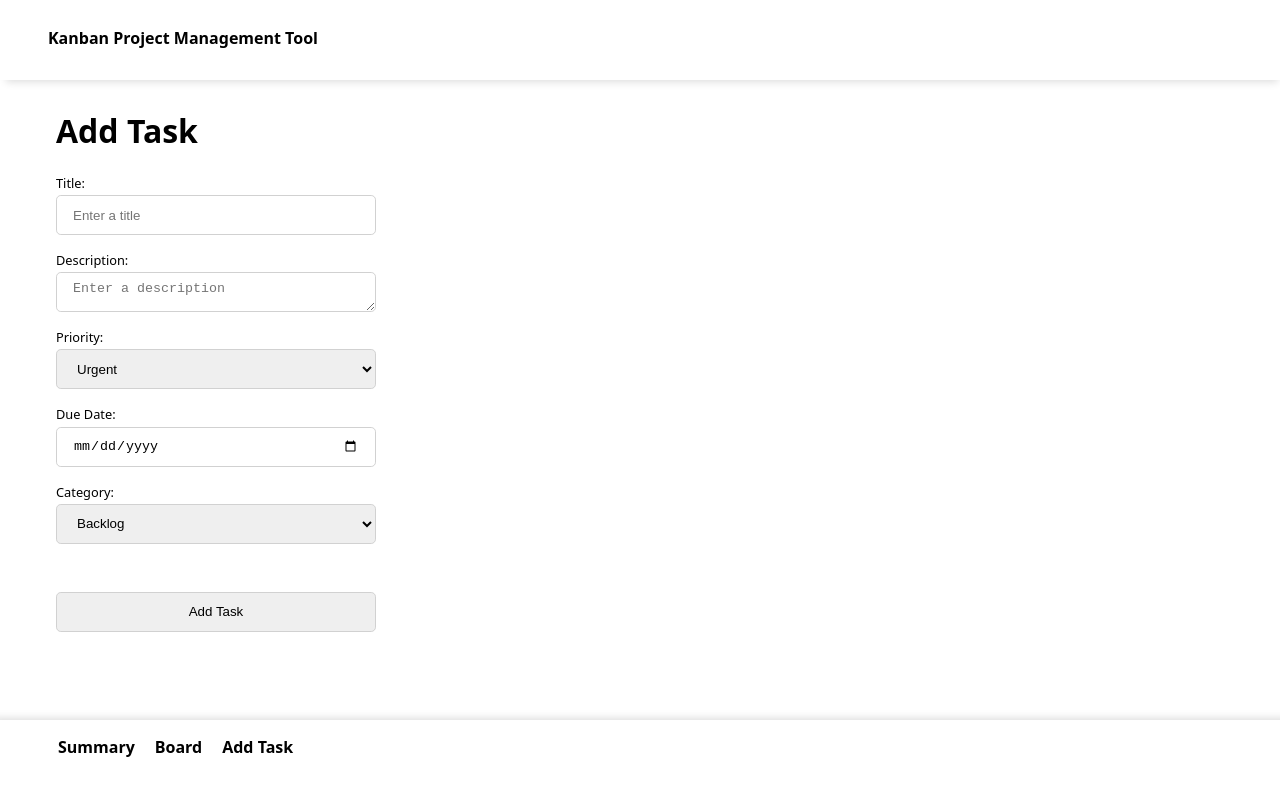
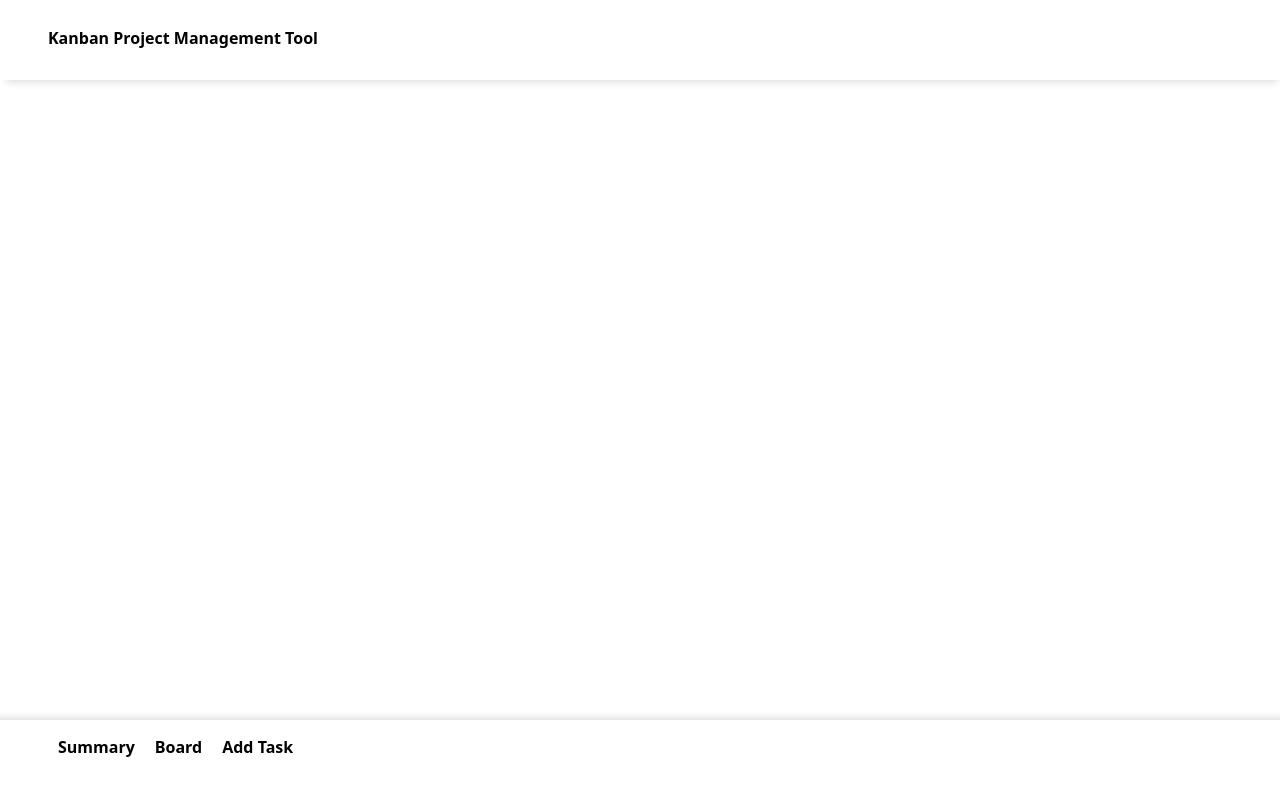
Before and after one commit to KivancUlucan/Capstone-Project, a Next.js app: page /board in a window 1280 px wide. Shown: the top 796 px of the page. Built offline with nearby package versions, Linux system fonts and the light colour scheme.

Commit message:
create task and show it as card on board.js

```diff
--- a/components/TaskCard/TaskCard.js
+++ b/components/TaskCard/TaskCard.js
@@ -1,33 +1,35 @@
 import styled from "styled-components";
 
-export default function TaskCard() {
+export default function TaskCard(data) {
   return (
     <Card>
-      <Title>Title:</Title>
-      <Description>Description:</Description>
-      <Priority>Priority:</Priority>
-      <DueDate>DueDate:</DueDate>
-      <Category>Category:</Category>
+      <Title>Title: {data.task.title}</Title>
+      <Description>Description:{data.task.description} </Description>
+      <Priority>Priority: {data.task.prio}</Priority>
+      <DueDate>DueDate: {data.task.dueDate}</DueDate>
+      <Category>Category: {data.task.category}</Category>
     </Card>
   );
 }
 
 const Card = styled.div`
-  background-color: #ffffff;
-  border: 1px solid #d1d1d1;
-  border-radius: 5px;
-  padding: 10px;
-  margin: 10px;
+  border: 0.03rem solid #d1d1d1;
+  border-radius: 0.3rem;
+  min-width: 20rem;
+  min-height: 2.5rem;
+  outline: none;
+  padding: 0.5rem 1rem;
+  margin-bottom: 1rem;
+  margin-top: 1rem;
 `;
 
 const Title = styled.h2`
-  font-size: 1.2rem;
-  font-weight: bold;
+  font-size: 1rem;
   margin-bottom: 5px;
 `;
 
 const Description = styled.p`
-  font-size: 1rem;
+  font-size: 0.8rem;
   margin-bottom: 5px;
 `;
 
--- a/pages/_app.js
+++ b/pages/_app.js
@@ -3,11 +3,16 @@ import GlobalStyle from "../styles";
 import { useState } from "react";
 
 export default function App({ Component, pageProps }) {
+  const [tasks, setTasks] = useState([]);
+
+  function handleAddTask(newTask) {
+    setTasks([...tasks, newTask]);
+  }
   return (
     <>
       <Layout>
         <GlobalStyle />
-        <Component {...pageProps} />
+        <Component {...pageProps} handleAddTask={handleAddTask} tasks={tasks} />
       </Layout>
     </>
   );
--- a/pages/addTask.js
+++ b/pages/addTask.js
@@ -1,11 +1,11 @@
 import styled from "styled-components";
 
-export default function AddTaskForm() {
+export default function AddTaskForm({ handleAddTask }) {
   function handleSubmit(event) {
     event.preventDefault();
     const formData = new FormData(event.target);
     const data = Object.fromEntries(formData);
-    console.log(data);
+    handleAddTask(data);
   }
 
   return (
--- a/pages/board.js
+++ b/pages/board.js
@@ -1,18 +1,14 @@
 import { useState } from "react";
 import TaskCard from "../components/TaskCard/TaskCard";
-import AddTaskForm from "./addTask";
 import styled from "styled-components";
 
-export default function Board() {
-  const [tasks, setTask] = useState([]);
-  const updateTasks = (newTask) => setTask([...tasks, newTask]);
+export default function Board({ tasks }) {
+  console.log(tasks);
   return (
     <>
-      {" "}
-      <AddTaskForm updateTasks={updateTasks} />
       <CardContainer>
-        {tasks.map((task, index) => (
-          <TaskCard key={index} task={task} />
+        {tasks.map((task) => (
+          <TaskCard key={task.title} task={task} />
         ))}
       </CardContainer>
     </>
@@ -20,4 +16,5 @@ export default function Board() {
 }
 const CardContainer = styled.div`
   display: flex;
+  flex-direction: column;
 `;
```
